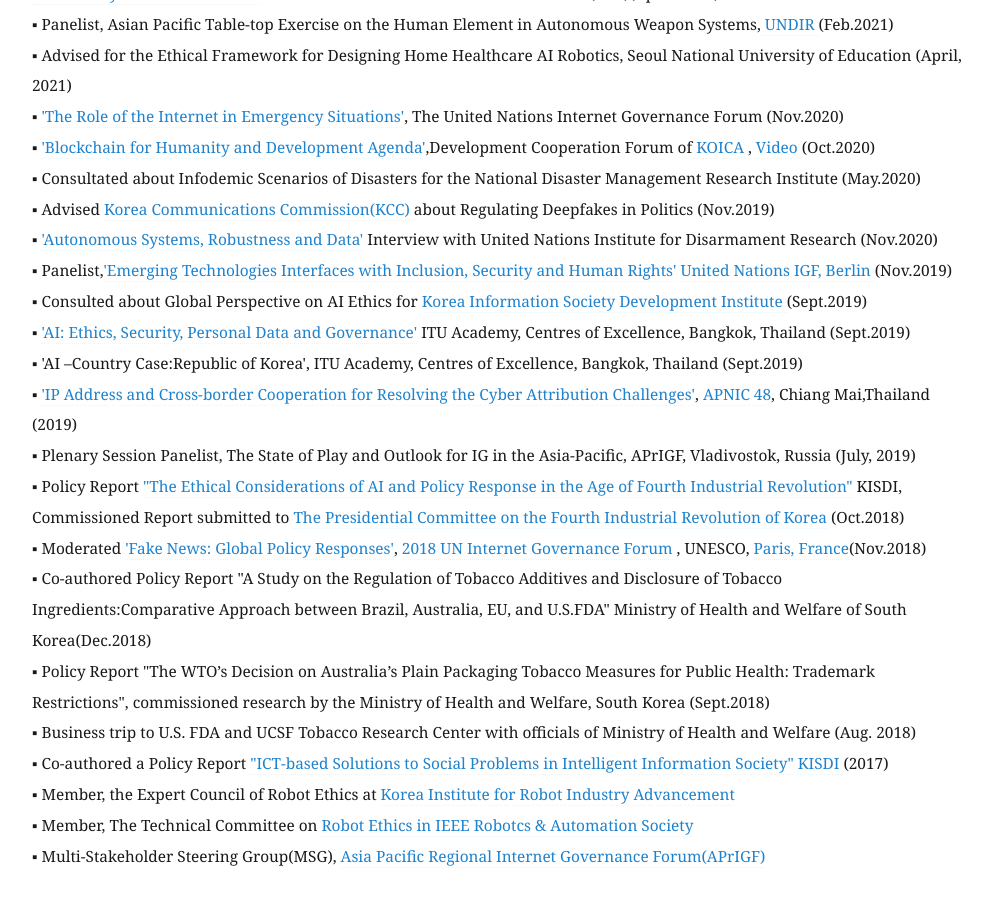
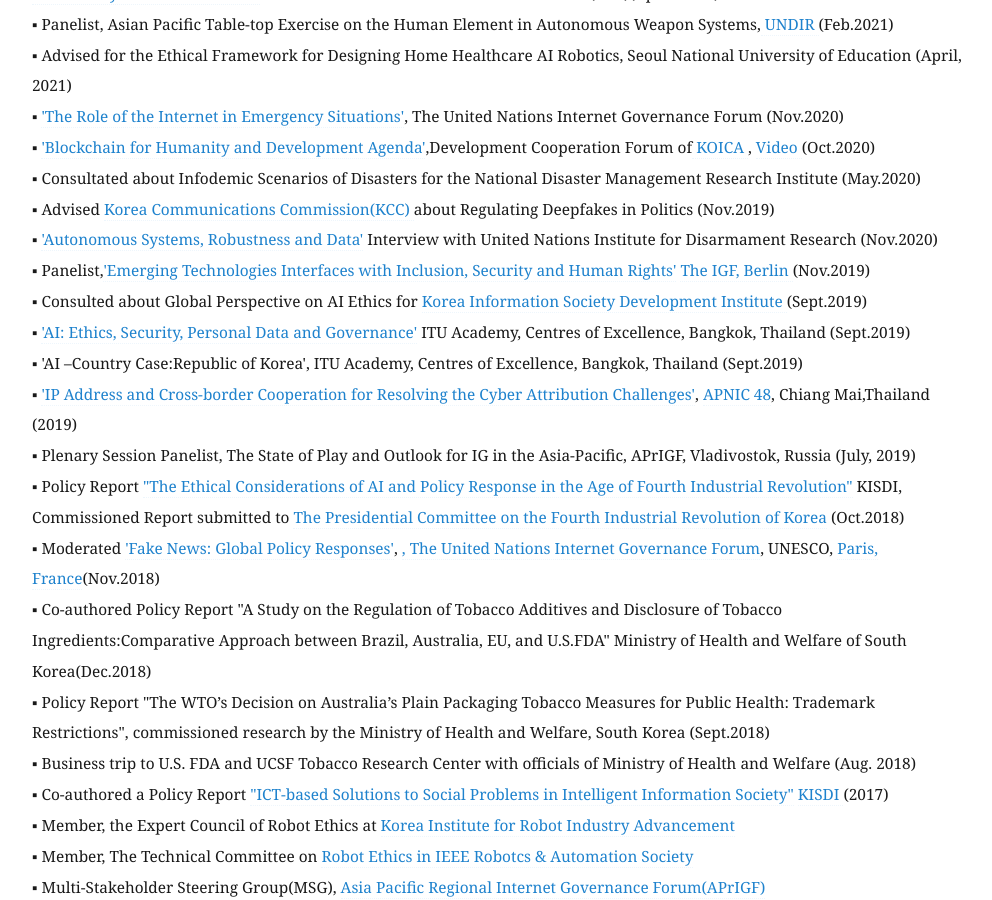
Before and after one commit to eunchangchoi/eunchangchoi.github.io, a Jekyll site: the page built from index.md, in a window 1280 px wide and 900 px high, scrolled down 5933 px. Shown: the whole window, without its empty margins (68-1060 px from the left). Built offline with Jekyll 4.4.1, drawn with Linux system fonts in a browser that asks for light colours; some of the changed text lies outside the part shown.

Commit message:
Update index.md

```diff
--- a/index.md
+++ b/index.md
@@ -106,7 +106,7 @@
 ▪ 'How Misinformation Obstruct Public Health Measures during Pandemics', School of Public Health, Yonsei Univ (March. 2020)<br>
 ▪ <a href="https://bit.ly/36qHFoj">'The Risk Perception of AI'</a>, Korean Association for AI & Law (KAAIL) AI Policy Forum + Microsoft Korea (Oct.2019) <br>
 ▪ <a href="https://clawar.org/wp-content/uploads/2019/11/ICRES2019_p64_paper_4.pdf">"The Making of South Korea's Robot Ethics Charter"</a>, <a href="https://clawar.org/conference-proceedings/icres-conference/icres-2019-proceedings/"> International Conference on Robot Ethics and Standards</a>, London, UK (2019)<br>
-▪ <a href= "https://www.intgovforum.org/multilingual/content/igf-2019-ws-182-data-governance-for-smarter-city-mobility">'Data Governance for Smarter City Mobility'</a>  <a href="https://digitallibrary.un.org/record/3907309?ln=en">The United Nations Internet Governance Forum, Berlin</a>, Germany (2019)<br>
+▪ <a href= "https://www.intgovforum.org/multilingual/content/igf-2019-ws-182-data-governance-for-smarter-city-mobility">'Data Governance for Smarter City Mobility'</a>  <a href="https://digitallibrary.un.org/record/3907309?ln=en">, The United Nations Internet Governance Forum, Berlin</a>, Germany (2019)<br>
 ▪ <a href="https://www.youtube.com/watch?v=nsZJaB3fx0E&feature=youtu.be&t=1689">'National Collaborative Session on Cybersecurity'</a>,The United Nations Internet Governance Forum, Berlin, Germany (2019) <br>
 ▪ <a href="https://www.ftp.asia/index.php/s/tLZWIWMG1Qp7oA0">'Build Concept on AI Society for Good: Quest for Inclusion'</a>,<a href="https://2019.aprigf.asia/"> 2019 Asia-Pacific Internet Governance Forum</a>, Vladivostok, Russia <br>
 ▪ <a href="https://www.ftp.asia/index.php/s/HGkuD3YVUBssKrP">'Coping with Misinformation in an Deluge of Information'</a>, <a href="https://2019.aprigf.asia/"> 2019 Asia-Pacific Internet Governance Forum</a>, Vladivostok, Russia <br>
@@ -123,7 +123,7 @@
   <br>
 
  <strong> PUBLIC POLICY ENGAGEMENT & ACTIVITIES</strong> <br>
-▪ Panelist,<a href="https://www.intgovforum.org/en/content/nris-cooperating-to-protecting-data-at-local-levels">'Cooperating to Protect Data at Local Levels'</a>The United Nations IGF,<a href="https://www.intgovforum.org/en?mn=zyjlo3zXcEyFoXe0t8ZjjKlZgTEwFS1Ll2ly.kZktiPIaNySpVaEf"> Addis Ababa,Ethiopia </a>(Dec.2022) <br>
+▪ Panelist,<a href="https://www.intgovforum.org/en/content/nris-cooperating-to-protecting-data-at-local-levels">'Cooperating to Protect Data at Local Levels'</a> The United Nations IGF,<a href="https://www.intgovforum.org/en?mn=zyjlo3zXcEyFoXe0t8ZjjKlZgTEwFS1Ll2ly.kZktiPIaNySpVaEf"> Addis Ababa,Ethiopia </a>(Dec.2022) <br>
 ▪ Panelist, Global Governance and Diplomacy Workshop, <a href="https://www.kdischool.ac.kr/"> KDI School of Public Policy and Management</a>, Hilton Seoul (Nov.2022)<br>
 ▪ "Analysis on the FCC Order: Indoor Location Accuracy of Wireless 911 Calls in the U.S." Korea National Police Agency (May.2022)<br>
 ▪ "Social Interactions in Virtual Metaverse and Human Rights",<a href="https://www.humanrights.go.kr/site/main/index002"> National Human Rights Commission of Korea</a> (Feb. 2022)<br>
@@ -140,14 +140,15 @@
 ▪ Consultated about Infodemic Scenarios of Disasters for the National Disaster Management Research Institute (May.2020)<br>
 ▪ Advised <a href="https://eng.kcc.go.kr/user/ehpMain.do"> Korea Communications Commission(KCC) </a> about Regulating Deepfakes in Politics (Nov.2019) <br>
 ▪ <a href="https://unidir.org/press-release/unidir-releases-major-new-report-data-risk-and-autonomous-systems">'Autonomous Systems, Robustness and Data'</a> Interview with United Nations Institute for Disarmament Research (Nov.2020)<br>
-▪ Panelist,<a href="https://www.intgovforum.org/en/content/igf-2019-%E2%80%93-day-3-%E2%80%93-convention-hall-ii-%E2%80%93-emerging-technologies-and-their-interfaces-with">'Emerging Technologies Interfaces with Inclusion, Security and Human Rights'</a> <a href="https://www.intgovforum.org/en/content/berlin-igf-messages"> United Nations IGF, Berlin </a> (Nov.2019)<br>
+▪ Panelist,<a href="https://www.intgovforum.org/en/content/igf-2019-%E2%80%93-day-3-%E2%80%93-convention-hall-ii-%E2%80%93-emerging-technologies-and-their-interfaces-with">'Emerging Technologies Interfaces with Inclusion, Security and Human Rights'</a> <a href="https://www.intgovforum.org/en/content/berlin-igf-messages"> The
+    IGF, Berlin </a> (Nov.2019)<br>
 ▪ Consulted about Global Perspective on AI Ethics for <a href="https://www.kisdi.re.kr/"> Korea Information Society Development Institute </a> (Sept.2019)<br>
 ▪ <a href="https://www.itu.int/en/ITU-D/Regional-Presence/AsiaPacific/Pages/Events/2019/Artificial-Intelligence-Overview-and-Applications.aspx">'AI: Ethics, Security, Personal Data and Governance'</a> ITU Academy, Centres of Excellence, Bangkok, Thailand (Sept.2019)<br>
 ▪ 'AI –Country Case:Republic of Korea', ITU Academy, Centres of Excellence, Bangkok, Thailand (Sept.2019)<br>
 ▪ <a href="https://youtu.be/uRsC_ypHGCg?t=1348">'IP Address and Cross-border Cooperation for Resolving the Cyber Attribution Challenges'</a>, <a href="https://conference.apnic.net/48/program/schedule/#/day/6/cooperation-sig"> APNIC 48</a>, Chiang Mai,Thailand (2019) <br>
 ▪ Plenary Session Panelist, The State of Play and Outlook for IG in the Asia-Pacific, APrIGF, Vladivostok, Russia (July, 2019)<br>
 ▪ Policy Report <a href="https://bit.ly/3qgZ63S">"The Ethical Considerations of AI and Policy Response in the Age of Fourth Industrial Revolution"</a> KISDI, Commissioned Report submitted to <a href="https://policy.nl.go.kr/cmmn/FileDown.do?atchFileId=221994&fileSn=63436">The Presidential Committee on the Fourth Industrial Revolution of Korea</a> (Oct.2018) <br>
-▪ Moderated <a href="https://www.youtube.com/watch?v=quo1DLyitf8&feature=youtu.be&t=1004">'Fake News: Global Policy Responses'</a>, <a href="https://www.intgovforum.org/en/content/igf-2018-day-2-salle-xii-nri-session-on-fakenews"> 2018 UN Internet Governance Forum </a>, UNESCO, <a href="https://igf2018.fr/"> Paris, France</a>(Nov.2018) <br>
+▪ Moderated <a href="https://www.youtube.com/watch?v=quo1DLyitf8&feature=youtu.be&t=1004">'Fake News: Global Policy Responses'</a>, <a href="https://www.intgovforum.org/en/content/igf-2018-day-2-salle-xii-nri-session-on-fakenews">, The United Nations Internet Governance Forum</a>, UNESCO, <a href="https://igf2018.fr/"> Paris, France</a>(Nov.2018) <br>
 ▪ Co-authored Policy Report "A Study on the Regulation of Tobacco Additives and Disclosure of Tobacco Ingredients:Comparative Approach between Brazil, Australia, EU, and U.S.FDA" Ministry of Health and Welfare of South Korea(Dec.2018) <br>
 ▪ Policy Report "The WTO’s Decision on Australia’s Plain Packaging Tobacco Measures for Public Health: Trademark Restrictions", commissioned research by the Ministry of Health and Welfare, South Korea (Sept.2018)<br>
 ▪ Business trip to U.S. FDA and UCSF Tobacco Research Center with officials of Ministry of Health and Welfare (Aug. 2018) <br>
```
